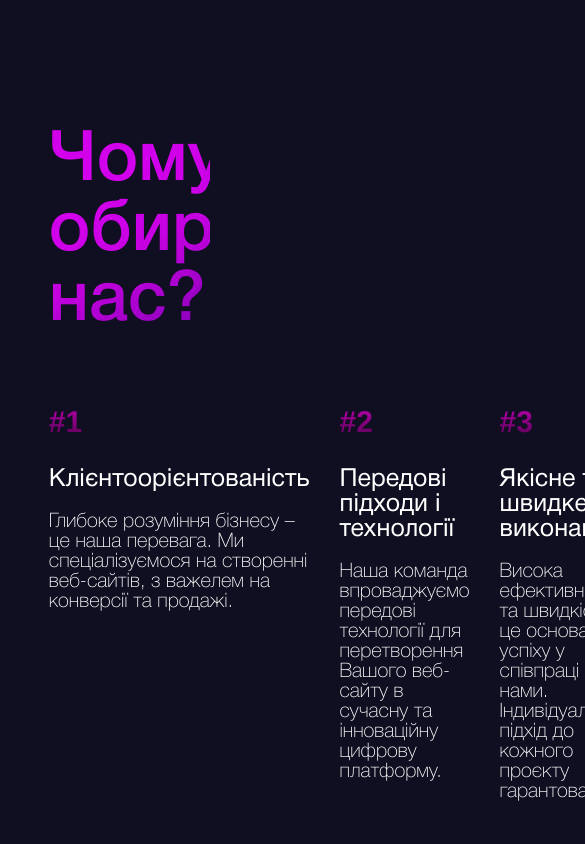
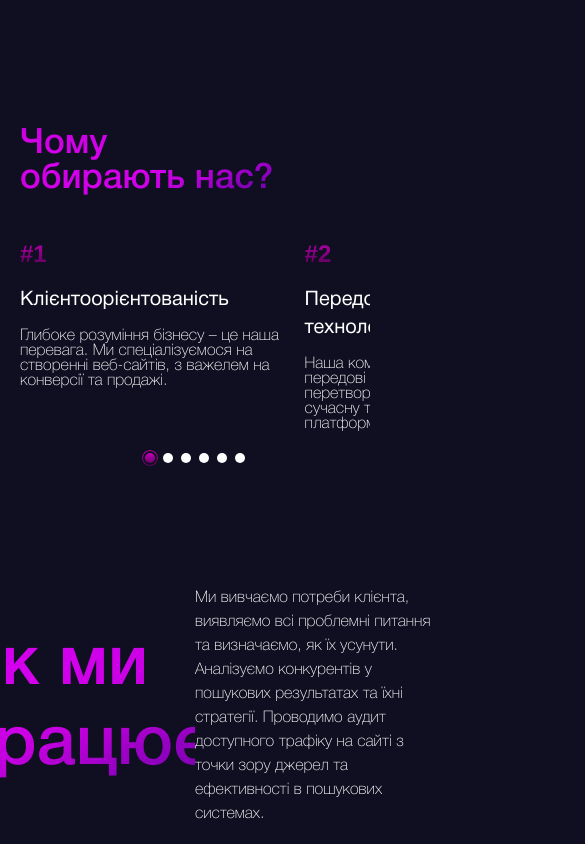
Before and after one commit to MykolaBuvanyk/FullStack-Innovations, a Next.js app in the folder client/: page /1/specificService in a window 390 px wide. Shown: the part 2520-3364 px from the top of the page, 585 px wide, since content can reach past the window. Built offline with nearby package versions, Linux system fonts and the light colour scheme; a web font is replaced by a local one.

Commit message:
create tablet and mobile version for chooseus and blogcontent components

```diff
--- a/client/app/components/BlogContent/BlogContent.module.css
+++ b/client/app/components/BlogContent/BlogContent.module.css
@@ -16,6 +16,7 @@
   grid-template-columns: repeat(3, 1fr);
   gap: 30px;
   width: 100%;
+  align-items: stretch;
 }
 
 .blogItem {
@@ -25,7 +26,7 @@
   transition: all 0.3s ease;
   display: flex;
   flex-direction: column;
-    justify-content: start;
+  justify-content: space-between;
   align-items: start;
   gap: 30px;
 }
@@ -47,8 +48,9 @@
     align-items: start;
     text-align: start;
     width: 100%;
-    height: 16vh;
+    min-height: 100px;
     line-height: 26px;
+    flex-grow: 1;
 }
 
 .blogItem h2 {
@@ -76,6 +78,7 @@
   width: 100%;
   display: flex;
   justify-content: space-between;
+  margin-top: auto;
 }
 
 .date,
@@ -145,3 +148,56 @@
 .footer{
   margin-top: 200px;
 }
+@media(max-width: 1440px){
+  .blogItem h2 {
+    font-size: 14px;
+    font-weight: 500;
+  }
+  .blogItem p {
+    font-weight: 100;
+    font-size: 14px;
+  }
+  .readMore{
+    font-size: 14px;
+  }
+}
+@media(max-width:1150px){
+  .container {
+    padding: 0 20px;
+  }
+  .blogList {
+      grid-template-columns: repeat(2, 1fr);
+      gap: 20px;
+  }
+  .pagination{
+    padding: 25px 25%;
+    margin-top: 50px;
+  }
+  .blogContentWrapper{
+    margin: 30px 0 70px;
+  }
+}
+@media(max-width:650px) {
+  .blogList {
+    grid-template-columns: repeat(1, 1fr);
+    gap: 10px;
+  }
+
+  .blogItem{
+    gap: 20px;
+  }
+
+  .pagination {
+    padding: 25px 30px;
+    margin-top: 50px;
+  }
+
+  .blogContentWrapper {
+    margin: 20px 0 70px;
+  }
+
+  .blogItemTextWrapper{
+    gap: 15px;
+  }
+
+}
--- a/client/app/components/BlogContent/BlogContent.tsx
+++ b/client/app/components/BlogContent/BlogContent.tsx
@@ -62,6 +62,8 @@ const BlogContent: React.FC<Props> = ({ dictionary }) => {
               </li>
             ))}
           </ul>
+        </div>
+      </div>
           <div className={styles.pagination}>
             <button
               onClick={() => handlePageChange(currentPage - 1)}
@@ -69,7 +71,6 @@ const BlogContent: React.FC<Props> = ({ dictionary }) => {
               className={`${styles.paginationButton} ${styles.prevButton} ${currentPage === 1 ? styles.disabled : styles.active}`}
             >
               <i className="fa-solid fa-arrow-left"></i>
-              <span>{dictionary.prevButton}</span>
             </button>
             <ul className={styles.pageNumbers}>
               {pageNumbers.map((page) => (
@@ -87,12 +88,9 @@ const BlogContent: React.FC<Props> = ({ dictionary }) => {
               disabled={currentPage === totalPages}
               className={`${styles.paginationButton} ${styles.nextButton} ${currentPage === totalPages ? styles.disabled : styles.active}`}
             >
-              <span>{dictionary.nextButton}</span>
               <i className="fa-solid fa-arrow-right"></i>
             </button>
           </div>
-        </div>
-      </div>
     </div>
   );
 };
--- a/client/app/components/ChooseUs/ChooseUs.module.css
+++ b/client/app/components/ChooseUs/ChooseUs.module.css
@@ -1,14 +1,15 @@
 .chooseUs {
     padding: 0px 12.5vw;
     margin-top: 150px;
+}
 
-}
-.chooseUsTitle{
+.chooseUsTitle {
     width: 55%;
 }
-.chooseUsTitle p{
+
+.chooseUsTitle p {
     color: #fff;
-    size: 18px;
+    font-size: 18px;
     font-weight: 100;
     margin-top: 25px;
 }
@@ -30,27 +31,137 @@
     grid-gap: 50px 30px;
     margin-top: 70px;
 }
-.chooseUsItem{
+
+.chooseUsItem {
     display: flex;
     color: #fff;
     gap: 10px;
 }
-.chooseUsSharpNumber h3{
+
+.chooseUsSharpNumber h3 {
     font-size: 30px;
     font-weight: 700;
     background: -webkit-linear-gradient(90deg, rgba(93, 0, 88, 1) 0%, rgba(195, 0, 185, 1) 119.29%);
     -webkit-background-clip: text;
     background-clip: text;
     -webkit-text-fill-color: transparent;
+}
 
-}
 .chooseUsItem h4 {
     margin-top: 30px;
     font-size: 25px;
     font-weight: 400;
 }
+
 .chooseUsItem p {
     font-size: 20px;
     font-weight: 100;
     margin-top: 20px;
 }
+
+@media (max-width: 1150px) {
+    .chooseUs {
+        padding: 0 20px;
+    }
+
+    .chooseUsTitle {
+        width: 100%;
+        text-align: start;
+        line-height: 45px;
+        font-size: 35px;
+    }
+
+    .chooseUsGrid {
+        display: none;
+    }
+
+    .chooseUsSliderContainer {
+        margin-top: 45px;
+        position: relative;
+    }
+
+    .chooseUsSwiper {
+        width: 100%;
+        padding-bottom: 40px;
+    }
+
+    .chooseUsItem {
+        border-radius: 10px;
+    }
+
+    .chooseUsItem h4{
+        font-size: 18px;
+        line-height: 28px;
+    }
+
+    .chooseUsItem p{
+        font-size: 16px;
+    }
+
+    .swiperPagination {
+        margin-top: 20px;
+        text-align: center;
+    }
+
+    .swiperPagination :global(.swiper-pagination-bullet) {
+        background: #fff;
+        opacity: 1;
+        width: 10px;
+        height: 10px;
+        position: relative;
+    }
+
+    .swiperPagination :global(.swiper-pagination-bullet-active)::before {
+        content: '';
+        position: absolute;
+        inset: 0;
+        padding: 1px;
+        margin: -3px;
+        border-radius: 50%;
+        background: linear-gradient(180deg, #C400B9 0%, #5D0058 119.29%);
+        -webkit-mask: linear-gradient(#fff 0 0) content-box, linear-gradient(#fff 0 0);
+        -webkit-mask-composite: xor;
+        mask-composite: exclude;
+        z-index: -1;
+    }
+
+    .swiperPagination :global(.swiper-pagination-bullet-active) {
+        opacity: 1;
+        background: linear-gradient(180deg, #C400B9 0%, #5D0058 119.29%);
+    }
+}
+
+@media (max-width: 650px) {
+    .chooseUs h2 {
+        font-size: 35px;
+        line-height: 35px;
+    }
+
+    .chooseUsTitle p {
+        font-size: 14px;
+        line-height: 30px;
+    }
+
+    .chooseUsSharpNumber h3 {
+        font-size: 24px;
+    }
+
+    .chooseUsItem h4 {
+        font-size: 20px;
+        margin-top: 20px;
+    }
+
+    .chooseUsItem p {
+        font-size: 16px;
+        margin-top: 15px;
+    }
+}
+
+@media (min-width: 1151px) {
+
+    .chooseUsSliderContainer,
+    .chooseUsSwiper,
+    .swiperPagination {
+        display: none;
+    }
+}
--- a/client/app/components/ChooseUs/ChooseUs.tsx
+++ b/client/app/components/ChooseUs/ChooseUs.tsx
@@ -1,19 +1,87 @@
-import styles from './ChooseUs.module.css';
-import Image from 'next/image';
+"use client";
+
+import { useState, useEffect } from "react";
+import styles from "./ChooseUs.module.css";
+import Image from "next/image";
+import { Swiper, SwiperSlide } from "swiper/react";
+import { Pagination } from "swiper/modules";
+import "swiper/css";
+import "swiper/css/pagination";
 
 type Props = {
   dictionary: any;
 };
 
 const ChooseUs: React.FC<Props> = ({ dictionary }) => {
+  const [isMobileOrTablet, setIsMobileOrTablet] = useState(false);
+
+  useEffect(() => {
+    const checkIfMobileOrTablet = () => {
+      setIsMobileOrTablet(window.innerWidth <= 1150);
+    };
+
+    checkIfMobileOrTablet();
+    window.addEventListener("resize", checkIfMobileOrTablet);
+
+    return () => {
+      window.removeEventListener("resize", checkIfMobileOrTablet);
+    };
+  }, []);
+
   return (
     <section className={styles.chooseUs}>
       <div className={styles.chooseUsTitle}>
         <h2 dangerouslySetInnerHTML={{ __html: dictionary.title }}></h2>
       </div>
 
+      {isMobileOrTablet ? (
+        <div className={styles.chooseUsSliderContainer}>
+          <Swiper
+            modules={[Pagination]}
+            spaceBetween={20}
+            slidesPerView={1.7}
+            breakpoints={{
+              0: {
+                slidesPerView: 1.3,
+              },
+              651: {
+                slidesPerView: 2,
+              },
+            }}
+            pagination={{
+              clickable: true,
+              el: `.${styles.swiperPagination}`,
+            }}
+            className={styles.chooseUsSwiper}
+          >
+            {dictionary.items.map(
+              (
+                item: { number: string; subtitle: string; description: string },
+                index: number
+              ) => (
+                <SwiperSlide key={index}>
+                  <div className={styles.chooseUsItem}>
+                    <div className={styles.chooseUsContent}>
+                      <div className={styles.chooseUsSharpNumber}>
+                        <h3>{item.number}</h3>
+                      </div>
+                      <h4>{item.subtitle}</h4>
+                      <p>{item.description}</p>
+                    </div>
+                  </div>
+                </SwiperSlide>
+              )
+            )}
+          </Swiper>
+          <div className={styles.swiperPagination}></div>
+        </div>
+      ) : (
         <div className={styles.chooseUsGrid}>
-                {dictionary.items.map((item: { number: string; subtitle: string; description: string }, index: number) => (
+          {dictionary.items.map(
+            (
+              item: { number: string; subtitle: string; description: string },
+              index: number
+            ) => (
               <div key={index} className={styles.chooseUsItem}>
                 <div className={styles.chooseUsContent}>
                   <div className={styles.chooseUsSharpNumber}>
@@ -23,8 +91,10 @@ const ChooseUs: React.FC<Props> = ({ dictionary }) => {
                   <p>{item.description}</p>
                 </div>
               </div>
-                ))}
+            )
+          )}
         </div>
+      )}
     </section>
   );
 };
```
Lines whose indentation alone changed are shown as unchanged.
